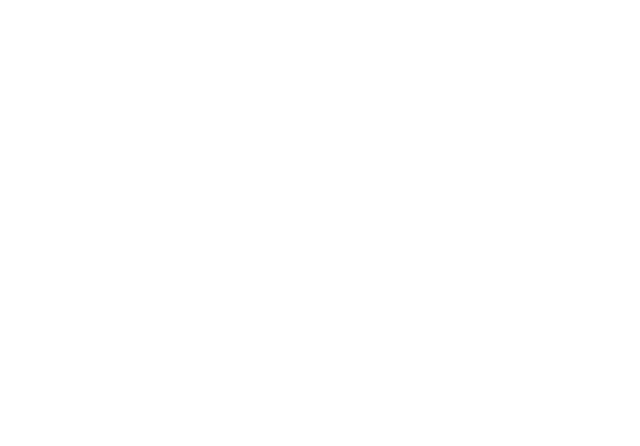
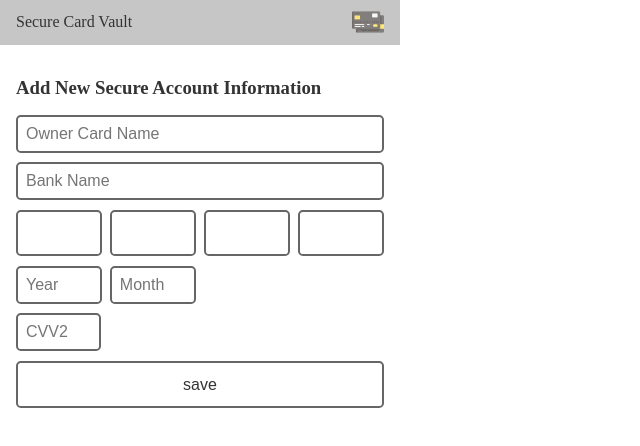
Before and after one commit to sobhan-y80/secure-card-vault, a browser extension: page index.html in a window 1280 px wide. Shown: the whole page, without its empty margins (0-640 px from the left). Drawn offline with Linux system fonts and the light colour scheme.

Commit message:
header and form builded

```diff
--- a/css/style.css
+++ b/css/style.css
@@ -2,19 +2,50 @@
     margin: 0;
     padding: 0;
     box-sizing: border-box;
+    transition: all 400ms cubic-bezier(0.165, 0.84, 0.44, 1);
+}
+
+button {
+    cursor: pointer;
+}
+
+input,
+button {
+    font-size: 1rem;
+    width: 100%;
+    color: var(--text-color);
+    border: none;
+    outline: none;
+    padding: 0.5rem;
+    border: 0.15rem solid var(--gray-dark-color);
+    border-radius: 0.3rem;
+    background-color: transparent;
+}
+input::-webkit-outer-spin-button,
+input::-webkit-inner-spin-button {
+    /* display: none; <- Crashes Chrome on hover */
+    -webkit-appearance: none;
+    margin: 0; /* <-- Apparently some margin are still there even though it's hidden */
 }
 
 :root {
     --dark-color: #333333;
+    --dark-light-color: #5555;
+    --gray-dark-color: #666;
     --light-color: #ffffff;
     --background-color: var(--dark-color);
     --text-color: var(--light-color);
+}
+
+.padding_side {
+    padding: 0 1rem;
 }
 
 body {
     width: 25rem;
     color: var(--text-color);
     background-color: var(--background-color);
+    padding-bottom: 1rem;
 }
 
 @media (prefers-color-scheme: light) {
@@ -23,3 +54,56 @@ body {
         --text-color: var(--dark-color);
     }
 }
+
+header {
+    padding-top: 0.4rem !important;
+    padding-bottom: 0.4rem !important;
+    display: flex;
+    align-items: center;
+    justify-content: space-between;
+    background-color: var(--dark-light-color);
+}
+
+header img {
+    width: 2rem;
+}
+
+.form_wrapper {
+    margin-top: 2rem;
+}
+
+.form {
+    margin-top: 1rem;
+    width: 100%;
+    display: flex;
+    flex-flow: column;
+    gap: 0.6rem;
+}
+
+.form__card_number_wrapper,
+.form__card_date_wrapper {
+    width: 100%;
+    display: grid;
+    grid-template-columns: repeat(4, 1fr);
+    justify-content: space-evenly;
+    gap: 2%;
+}
+
+.form__card_number_field {
+    font-size: 1.4rem;
+    text-align: center;
+}
+
+.form__cvv2_field {
+    width: 23%;
+}
+
+.from__save_btn {
+    padding: 0.8rem;
+    font-size: 1rem;
+}
+
+.from__save_btn:hover {
+    color: var(--background-color);
+    background-color: var(--text-color);
+}
--- a/index.html
+++ b/index.html
@@ -8,6 +8,30 @@
         <script src="js/scripts.js" defer></script>
     </head>
     <!-- %% START BODY -->
-    <body></body>
+    <body>
+        <header class="padding_side">
+            <p>Secure Card Vault</p>
+            <img src="/images/card-icon.png" alt="logo" />
+        </header>
+        <div class="form_wrapper padding_side">
+            <h3>Add New Secure Account Information</h3>
+            <form class="form">
+                <input type="text" class="form__card_bank_name" placeholder="Owner Card Name" />
+                <input type="text" class="form__card_bank_name" placeholder="Bank Name" />
+                <div class="form__card_number_wrapper">
+                    <input class="form__card_number_field" type="text" maxlength="4" />
+                    <input class="form__card_number_field" type="text" maxlength="4" />
+                    <input class="form__card_number_field" type="text" maxlength="4" />
+                    <input class="form__card_number_field" type="text" maxlength="4" />
+                </div>
+                <div class="form__card_date_wrapper">
+                    <input type="text" class="form__date_field" placeholder="Year" />
+                    <input type="text" class="form__date_field" placeholder="Month" />
+                </div>
+                <input type="text" placeholder="CVV2" class="form__cvv2_field" />
+                <button class="from__save_btn">save</button>
+            </form>
+        </div>
+    </body>
     <!-- %% END BODY -->
 </html>
```
